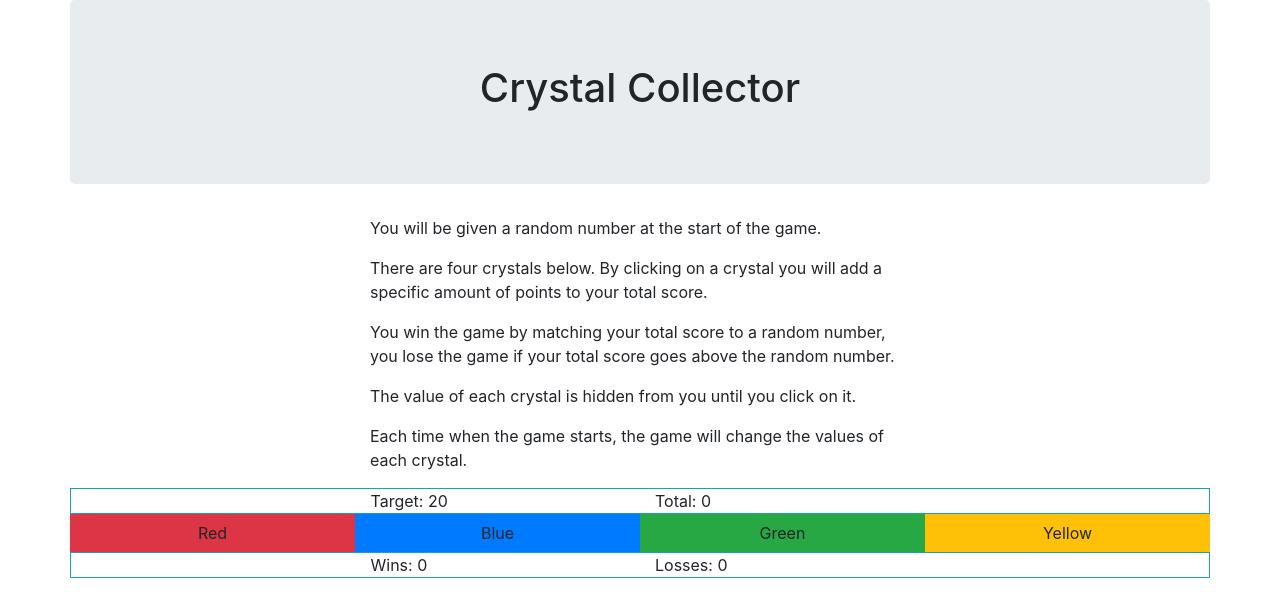
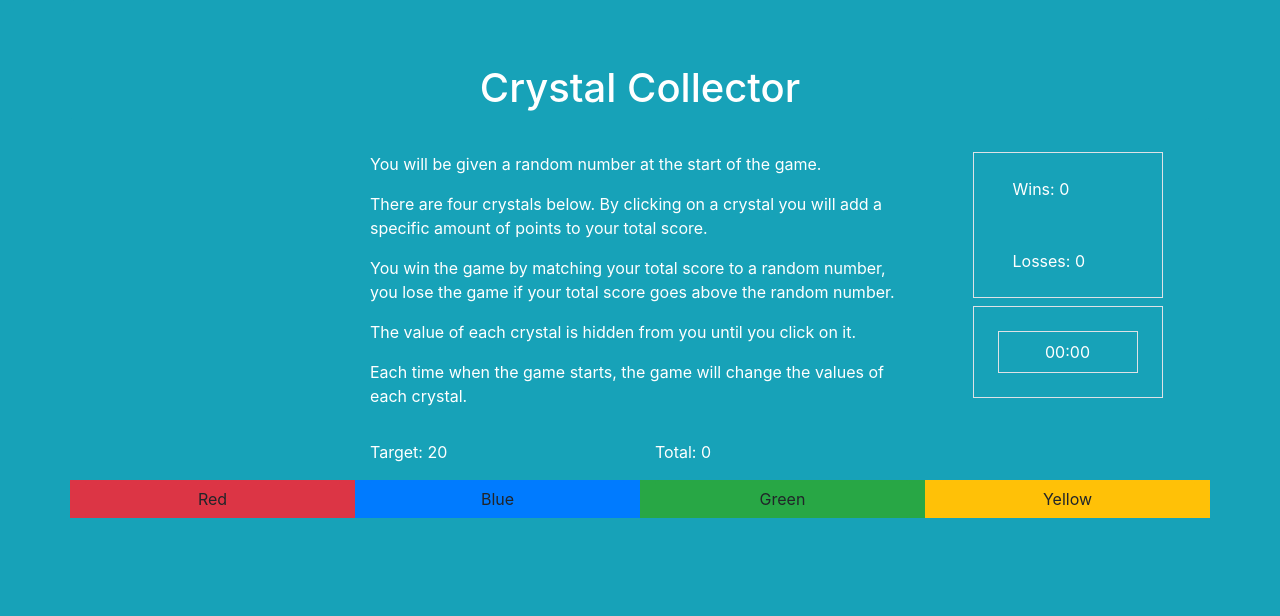
Before and after one commit to JessieSidWho/Crystal-Collector, a plain HTML site: page index.html in a window 1280 px wide. Drawn offline with nearby package versions, Linux system fonts and the light colour scheme.

Commit message:
added more bootstrap

```diff
--- a/index.html
+++ b/index.html
@@ -9,20 +9,20 @@
     <script src="./assets/game.js"></script>
     <title>Crystal Collector</title>
 </head>
-<body class="container">
+<body class="container bg-info text-white">
 
 
 
         <!-- Row containing name of game -->
-    <div class="row">
-        <div id="gameName" class="jumbotron col-md-12">
+    <div class="row bg-info">
+        <div id="gameName" class="jumbotron col-md-12 bg-info pb-0">
           <h1 class="text-center">Crystal Collector</h1>
         </div>
     </div>
 
     <!-- Row containing Instructions -->
-    <div class="row ">
-        <div id="gameDescription" class="col-md-6 offset-3">
+    <div class="row bg-info">
+        <div id="gameDescription" class="col-md-6 offset-3 pb-3">
           <p>You will be given a random number at the start of the game.</p>
 
           <p>There are four crystals below. By clicking on a crystal you will add a specific amount of points to your total score.</p>
@@ -33,10 +33,34 @@
 
           <p>Each time when the game starts, the game will change the values of each crystal.</p>
         </div>
+
+        <div class="col-md-3 ">
+
+            <div class="row">
+              <div class="col-md-8 offset-2 border">
+                <div id="wins" class=" p-4">
+
+                </div>
+                <div id="losses" class=" p-4 pt-2">
+
+                </div>
+              </div>
+            </div>
+
+            <div class="row">
+              <div class="col-md-8 offset-2 mt-2 p-4 border">
+                <div id="timer" class=" text-center border pl-6 pr-6 pt-2 pb-2">
+                  00:00
+                </div>
+              </div>
+            </div>
+
+        </div>
     </div>
 
+
     <!-- Row containing Target Number and Accumulating Total -->
-    <div class="row border border-info">
+    <div class="row bg-info pb-3">
         <div id="target" class="col-md-3 offset-3">
           Target:
         </div>
@@ -46,7 +70,7 @@
     </div>
 
     <!-- Row containing Color Buttons -->
-    <div class="row mb-6">
+    <div class="row mb-6 bg-info">
                 <div id="color" class="col-md-3 bg-danger">
                     <button id="color" class="btn btn-block bg-danger" data-id=1 data-value=0>
                       Red
@@ -70,13 +94,9 @@
     </div>
 
     <!-- Row containg Wins and Losses -->
-    <div class="row border border-info">
-            <div id="wins" class="col-md-3 offset-3">
+    <div class="row bg-info">
 
-            </div>
-            <div id="losses" class="col-md-3">
 
-            </div>
     </div>
 
 
```
